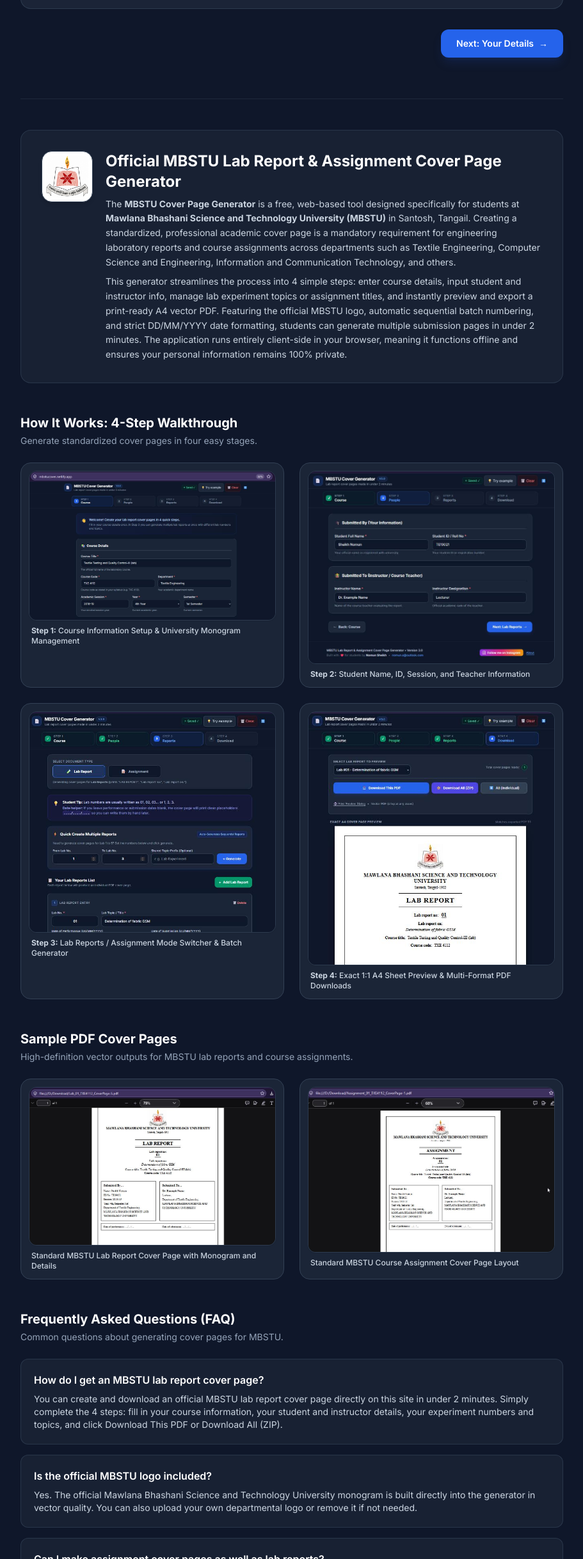
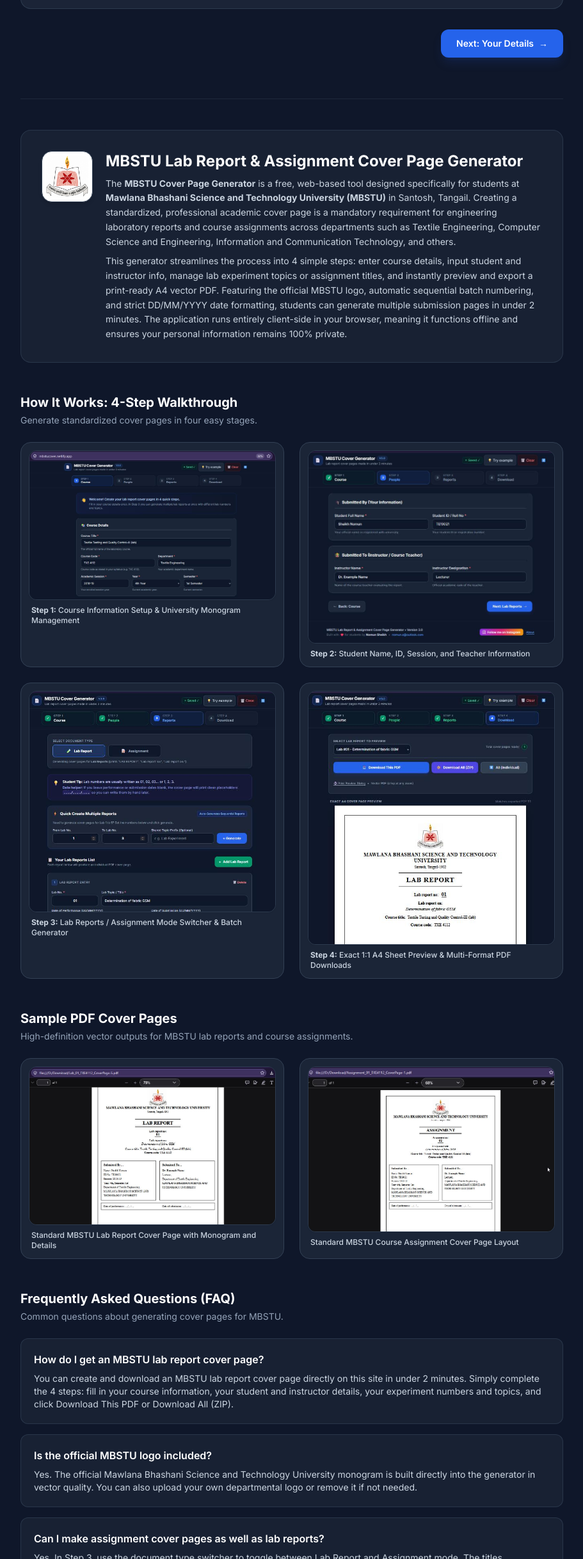
Before and after one commit to rootmesh3/mbstu-cover-page-maker, a plain HTML site: page index.html in a window 1280 px wide. Shown: the part 1254-3691 px from the top of the page at 64% size, without its empty margins (184-1095 px from the left). Drawn offline with nearby package versions, Linux system fonts and the light colour scheme.

Commit message:
minor text bugs

```diff
--- a/index.html
+++ b/index.html
@@ -985,7 +985,7 @@
             class="w-20 h-20 rounded-2xl object-contain bg-white p-1.5 border border-slate-700 shadow-md shrink-0">
           <div class="space-y-2">
             <h2 class="text-xl sm:text-2xl font-bold text-white">
-              Official MBSTU Lab Report &amp; Assignment Cover Page Generator
+              MBSTU Lab Report &amp; Assignment Cover Page Generator
             </h2>
             <p class="text-sm text-slate-300 leading-relaxed">
               The <strong>MBSTU Cover Page Generator</strong> is a free, web-based tool designed specifically for
@@ -1097,7 +1097,7 @@
           <div class="bg-slate-800/60 border border-slate-700/70 rounded-xl p-4 sm:p-5 space-y-2">
             <h3 class="text-base font-semibold text-white">How do I get an MBSTU lab report cover page?</h3>
             <p class="text-xs sm:text-sm text-slate-300 leading-relaxed">
-              You can create and download an official MBSTU lab report cover page directly on this site in under 2
+              You can create and download an MBSTU lab report cover page directly on this site in under 2
               minutes. Simply complete the 4 steps: fill in your course information, your student and instructor
               details, your experiment numbers and topics, and click Download This PDF or Download All (ZIP).
             </p>
```
